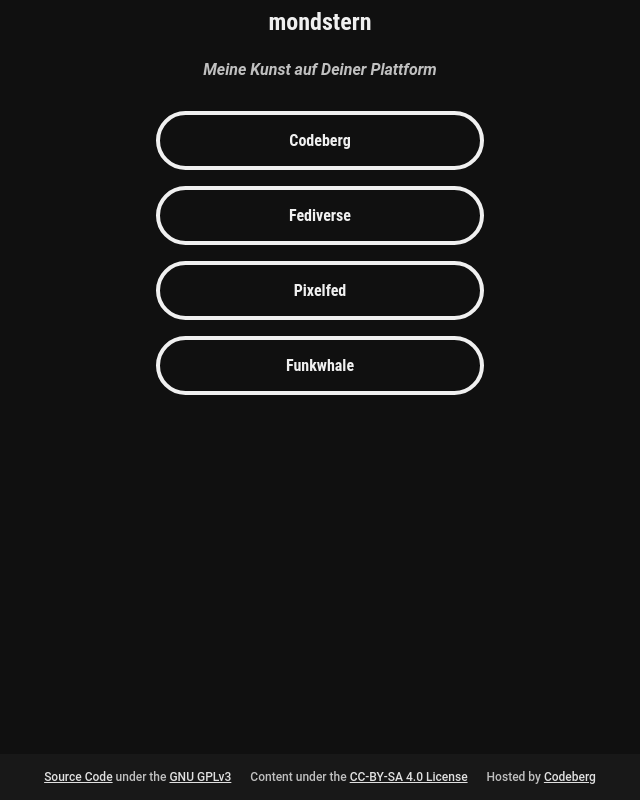
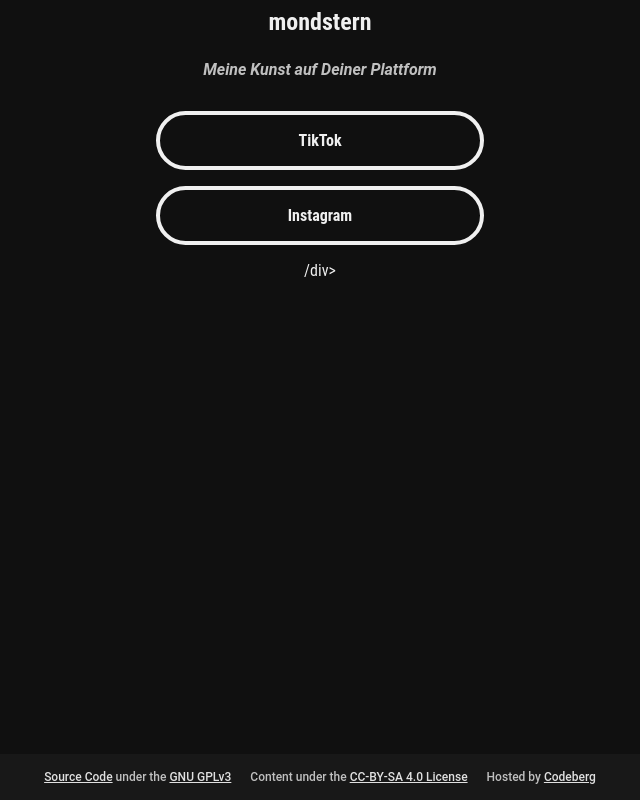
Before and after one commit to mondlicht-und-sterne/mondlicht-und-sterne.github.io, a plain HTML site: page index.html in a window 1280 px wide. Shown: the whole page, without its empty margins (320-960 px from the left). Drawn offline with Linux system fonts and the light colour scheme.

Commit message:
Update index.html

```diff
--- a/index.html
+++ b/index.html
@@ -26,22 +26,15 @@
     </div>
 
     <div class="social-media">
-      <a class="buttons" href="https://codeberg.org/grunge_fox" target="_blank">
-        Codeberg
+      <a class="buttons" href="https://www.tiktok.com/@mondsternundsterne" target="_blank">
+        TikTok
       </a>
       <br>
-      <a class="buttons" rel="me" href="https://eepy.moe/@grunge_fox" target="_blank">
-        Fediverse
+      <a class="buttons" rel="me" href="https://www.instagram.com/mondsternundsterne/" target="_blank">
+        Instagram
       </a>
       <br>
-      <a class="buttons" rel="me" href="https://pixelfed.social/grunge_fox" target="_blank">
-        Pixelfed
-      </a>
-      <br>
-      <a class="buttons" rel="me" href="https://am.pirateradio.social/@grunge_fox/" target="_blank">
-        Funkwhale
-      </a>
-    </div>
+     /div>
 
     <div class="footer">
       <p>
```
